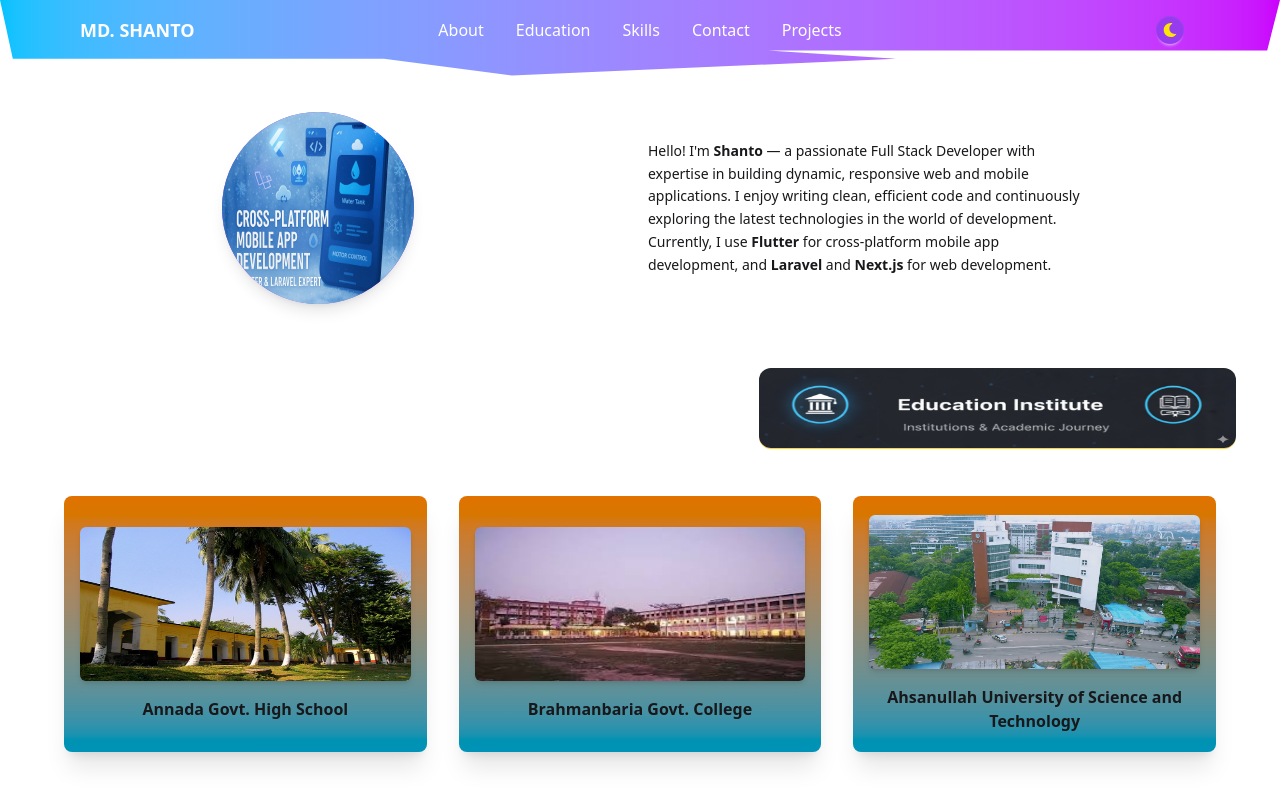
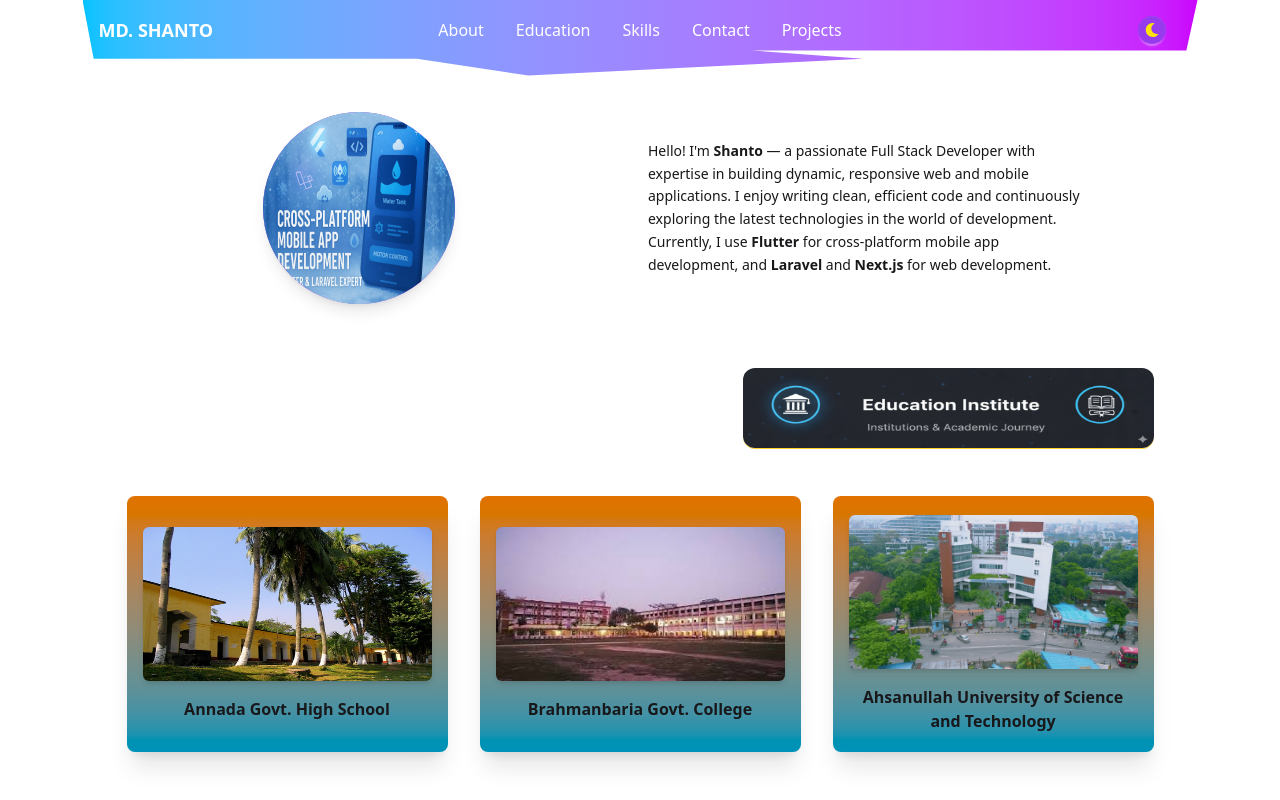
Before and after one commit to shanto-0011/shanto-portfolio, a Next.js app: page / in a window 1280 px wide. Shown: the top 800 px of the page. Built offline with nearby package versions, Linux system fonts and the light colour scheme; what @radix-ui/themes would draw is missing.

Commit message:
set screen width

```diff
--- a/app/layout.tsx
+++ b/app/layout.tsx
@@ -17,29 +17,26 @@ const geistMono = Geist_Mono({
 
 export const metadata: Metadata = {
   title: "MD. SHANTO",
-  description: "Shanto is a Full stack developer.",
+  description: "Shanto is a Full Stack Developer.",
 };
 
 export default function RootLayout({
   children,
-}: Readonly<{
+}: {
   children: React.ReactNode;
-}>) {
+}) {
   return (
     <html lang="en" suppressHydrationWarning>
       <body
-        className={`${geistSans.variable} ${geistMono.variable} antialiased
-          bg-base-100 text-base-content static top-0 left-0 w-full h-full`}
+        className={`${geistSans.variable} ${geistMono.variable} antialiased bg-base-100 text-base-content flex justify-center min-h-screen`}
       >
-        <ThemeProvider
-          attribute="data-theme"
-          defaultTheme="system"
-          enableSystem
-        >
-          <CurvedNavbar />
-            <main className="p-3 md:p-2 lg:p-3 relative">
-            <Theme>{children}</Theme>
-            </main>
+        <ThemeProvider attribute="data-theme" defaultTheme="system" enableSystem>
+          <Theme>
+            <div className="w-full max-w-[1115px]">
+              <CurvedNavbar />
+              <main className="p-3 md:p-2 lg:p-3 relative">{children}</main>
+            </div>
+          </Theme>
         </ThemeProvider>
       </body>
     </html>
```
